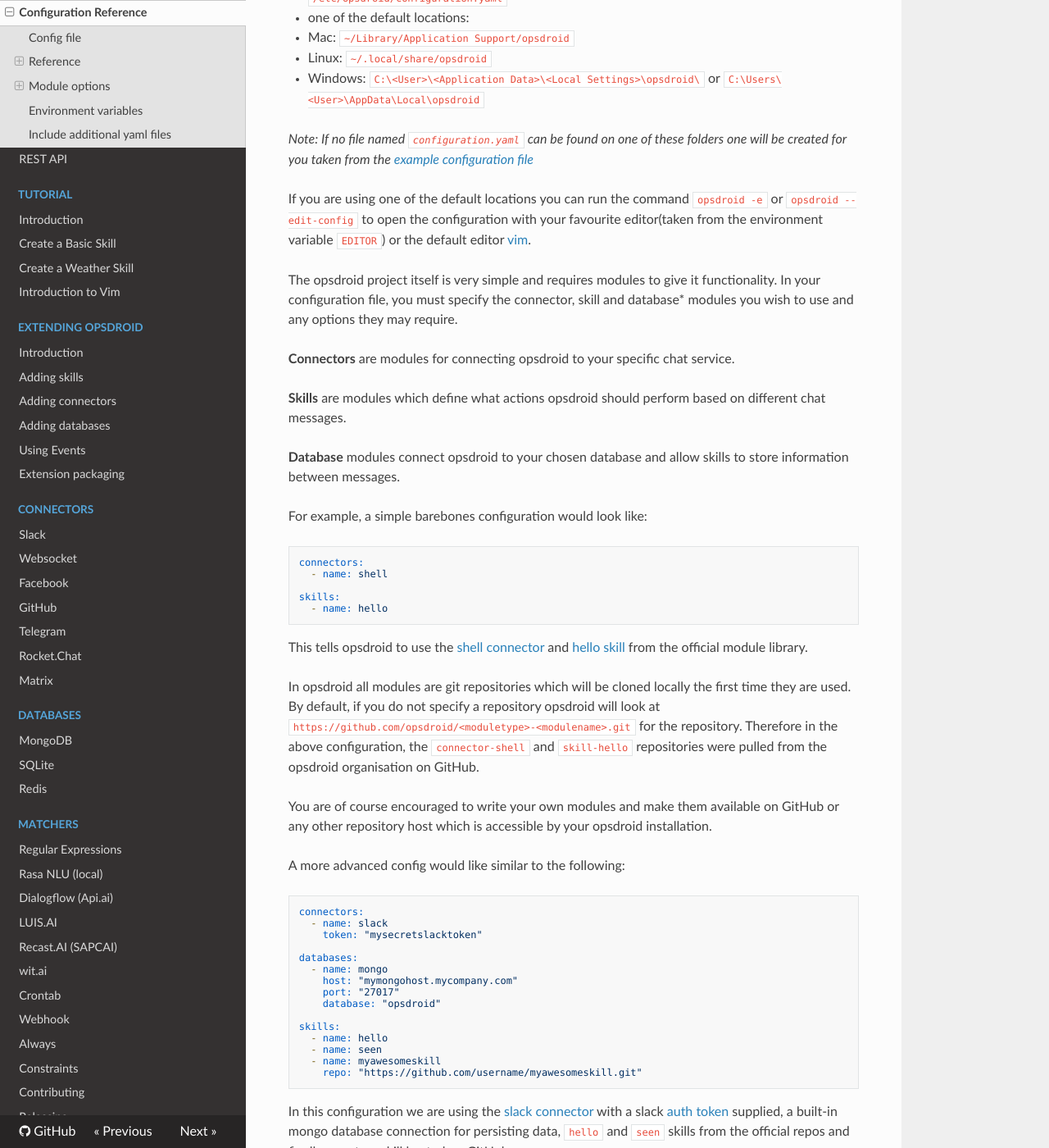
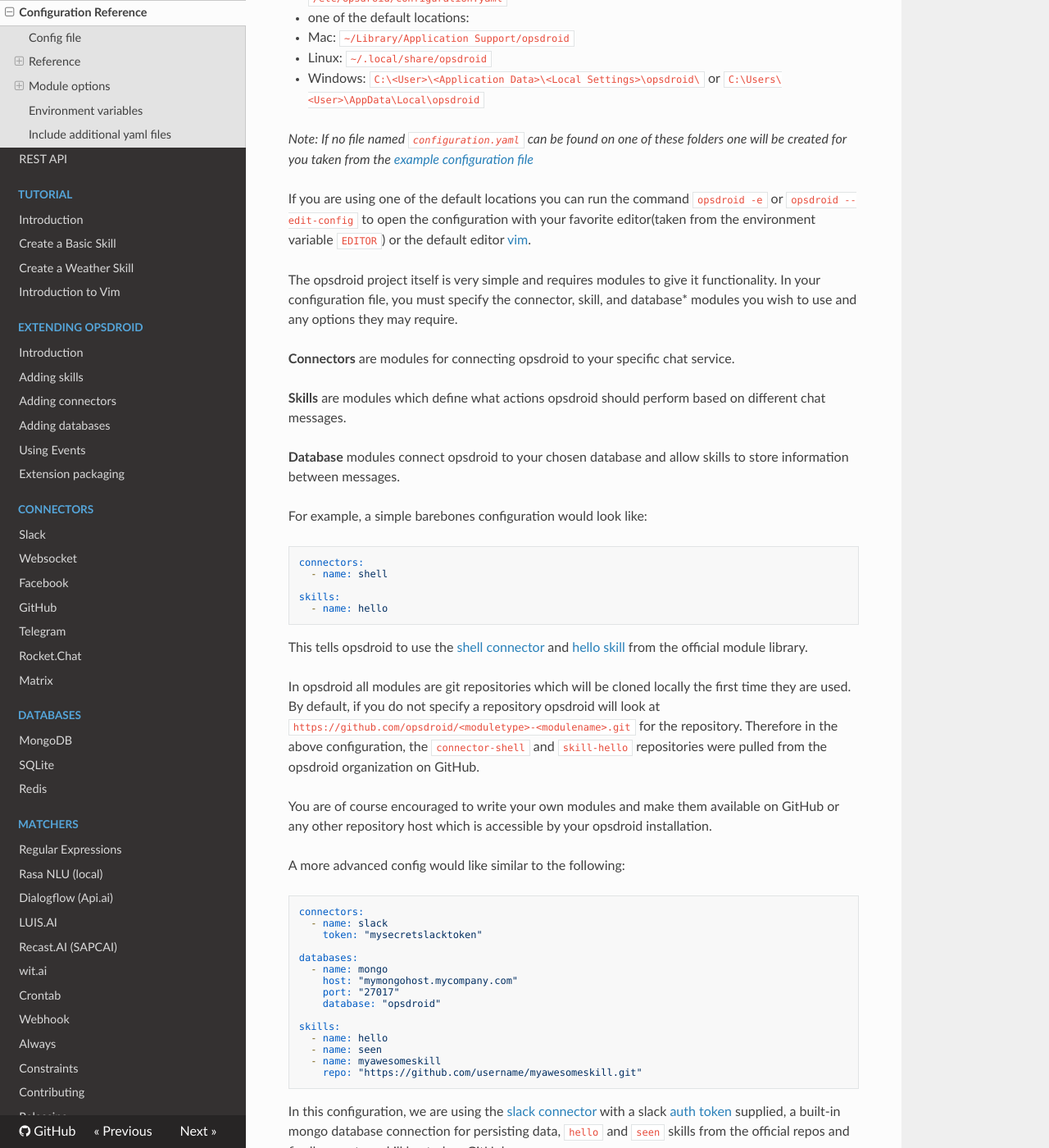
Before and after one commit to opsdroid/opsdroid, an MkDocs documentation site: the page built from docs/configuration-reference.md, in a window 1280 px wide and 1400 px high, scrolled down 857 px. Shown: the whole window at 82% size. Built offline with MkDocs 1.6.1, drawn with Linux system fonts in a browser that asks for light colours; nearby versions of some CDN libraries; old or Windows-style settings are respelled for this version of MkDocs; some of the changed text lies outside the part shown.

Commit message:
spelling mistakes and grammar corrections

````diff
--- a/docs/configuration-reference.md
+++ b/docs/configuration-reference.md
@@ -36,9 +36,9 @@
 
 _Note: If no file named `configuration.yaml` can be found on one of these folders one will be created for you taken from the [example configuration file](../opsdroid/configuration/example_configuration.yaml)_
 
-If you are using one of the default locations you can run the command `opsdroid -e` or `opsdroid --edit-config` to open the configuration with your favourite editor(taken from the environment variable `EDITOR`) or the default editor [vim](tutorials/introduction-vim.md).
+If you are using one of the default locations you can run the command `opsdroid -e` or `opsdroid --edit-config` to open the configuration with your favorite editor(taken from the environment variable `EDITOR`) or the default editor [vim](tutorials/introduction-vim.md).
 
-The opsdroid project itself is very simple and requires modules to give it functionality. In your configuration file, you must specify the connector, skill and database* modules you wish to use and any options they may require.
+The opsdroid project itself is very simple and requires modules to give it functionality. In your configuration file, you must specify the connector, skill, and database* modules you wish to use and any options they may require.
 
 **Connectors** are modules for connecting opsdroid to your specific chat service.
 
@@ -58,7 +58,7 @@
 
 This tells opsdroid to use the [shell connector](https://github.com/opsdroid/connector-shell) and [hello skill](https://github.com/opsdroid/skill-hello) from the official module library.
 
-In opsdroid all modules are git repositories which will be cloned locally the first time they are used. By default, if you do not specify a repository opsdroid will look at `https://github.com/opsdroid/<moduletype>-<modulename>.git` for the repository. Therefore in the above configuration, the `connector-shell` and `skill-hello` repositories were pulled from the opsdroid organisation on GitHub.
+In opsdroid all modules are git repositories which will be cloned locally the first time they are used. By default, if you do not specify a repository opsdroid will look at `https://github.com/opsdroid/<moduletype>-<modulename>.git` for the repository. Therefore in the above configuration, the `connector-shell` and `skill-hello` repositories were pulled from the opsdroid organization on GitHub.
 
 You are of course encouraged to write your own modules and make them available on GitHub or any other repository host which is accessible by your opsdroid installation.
 
@@ -82,7 +82,7 @@
     repo: "https://github.com/username/myawesomeskill.git"
 ```
 
-In this configuration we are using the [slack connector](/connectors/slack.md) with a slack [auth token](https://api.slack.com/tokens) supplied, a built-in mongo database connection for persisting data, `hello` and `seen` skills from the official repos and finally a custom skill hosted on GitHub.
+In this configuration, we are using the [slack connector](/connectors/slack.md) with a slack [auth token](https://api.slack.com/tokens) supplied, a built-in mongo database connection for persisting data, `hello` and `seen` skills from the official repos and finally a custom skill hosted on GitHub.
 
 Configuration options such as the `token` in the slack connector or the `host`, `port` and `database` options in the mongo database are specific to those modules. Ensure you check each module's required configuration items before you use them.
 
@@ -162,7 +162,7 @@
 
 ### Welcome-message
 
-Configure welcome message.
+Configure a welcome message.
 
 If set to true then a welcome message is printed in the log at startup. It defaults to true.
 
@@ -188,7 +188,7 @@
 - Linux: `/home/<User>/.cache/opsdroid/log`
 - Windows: `C:\Users\<User>\AppData\Local\opsdroid\Logs\`
 
-If you are using one of the default paths for your log you can run the command `opsdroid -l` or `opsdroid --view-log` to open the logs with your favourite editor(taken from the environment variable `EDITOR`) or the default editor [vim](tutorials/introduction-vim.md).
+If you are using one of the default paths for your log you can run the command `opsdroid -l` or `opsdroid --view-log` to open the logs with your favorite editor(taken from the environment variable `EDITOR`) or the default editor [vim](tutorials/introduction-vim.md).
 
 ```yaml
 logging:
@@ -282,7 +282,7 @@
 
 Configure the REST API in opsdroid.
 
-By default, opsdroid will start a web server accessible only to localhost on port `8080` (or `8443` if ssl details are provided). For more information see the [REST API docs](rest-api).
+By default, opsdroid will start a web server accessible only to localhost on port `8080` (or `8443` if SSL details are provided). For more information see the [REST API docs](rest-api).
 
 ```yaml
 web:
@@ -343,7 +343,7 @@
 
 #### GitHub Gist
 
-A gist url to download and install the module from. This downloads the gist
+A gist URL to download and install the module from. This downloads the gist
 to a temporary file and then uses the single file local installer above. Therefore
 Notebooks are also supported.
 
````
